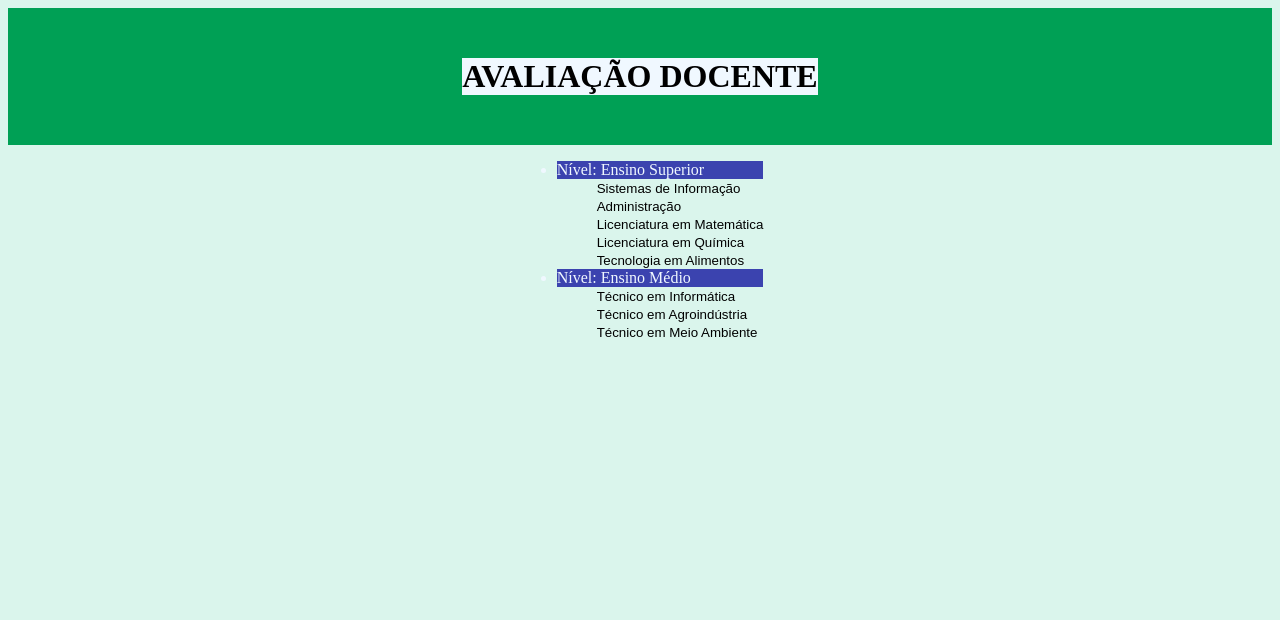
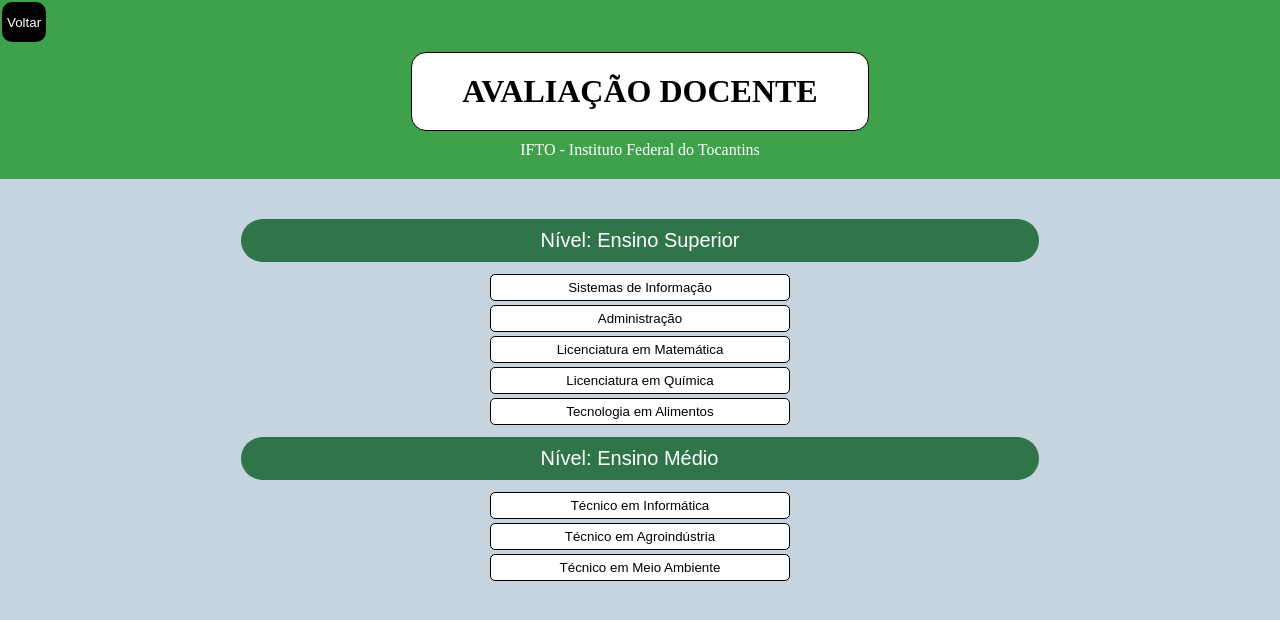
Before and after one commit to FelipeOliveiraX/LTP-3_Project, a Flask app: page /cursos in a window 1280 px wide. Shown: the top 620 px of the page. Run offline with Flask 3, Linux system fonts and the light colour scheme; a user stored in the database is signed in.

Commit message:
versão de apresentacao LTP3

```diff
--- a/app.py
+++ b/app.py
@@ -119,7 +119,7 @@ def materias(curso_titulo):
     id_curso = request.form.get('id_curso') # recebe o IDCurso passado pela página anterior
     curso = Cursos.query.get(id_curso) # busca qual o curso, baseado no IDCurso
     materias = Materias.query.filter_by(IDCurso=id_curso).all() # recupera as matérias relacionadas a este curso com base no IDCurso
-
+    print(curso.Titulo)
     # carrega o nome do professor para cada matéria
     for materia in materias:
         professor = Professores.query.get(materia.IDProfessor)
--- a/static/cursos.css
+++ b/static/cursos.css
@@ -1,27 +1,90 @@
+* {
+    padding: 0;
+    margin: 0;
+    box-sizing: border-box;
+    text-decoration: none;
+}
 body{
-    background-color: rgb(218, 245, 236);
+    background-color: #c5d4de;
 }
 header{
     display: flex;
     justify-content: center;
-    background-color: rgb(0, 160, 85);
+    flex-direction: column;
+    align-items: center;
+    background-color: #3fa14c;
 }
+header .back{
+    display: flex;
+    justify-content: flex-start;
+    width:100%;
+    background-color:  #3fa14c;
+    top: 0;
+    height:50px;
+}
+
+header .back button{
+    transition: background-color 0.2s ease;
+    background-color: #000;
+    border: none;
+    color: white;
+    padding: 5px;
+    height:40px;
+    margin: 2px 2px;
+    cursor: pointer;
+    border-radius: 10px;
+}
+header .back button:hover{
+    background-color: #5e5e5e;
+}
+
 header h1{
-    background-color: aliceblue;
-    margin-top: 50px;
-    margin-bottom: 50px;
+    background-color: #FFF;
+    margin-top: 2px;
+    margin-bottom: 10px;
+    border-radius: 15px;
+    border:0.1px solid black;
+    padding:20px 50px;
 }
+header p{
+    color: #FFF;
+    margin-bottom: 20px;
+
+}
+
 
 main{
     display: flex;
     justify-content: center;
+    align-items: center;
+    margin-top:30px;
+    font-family: 'Sora', sans-serif;
 
 }
 main .title{
-    color: aliceblue;
-    background-color: rgb(59, 67, 175);
+    color: #FFF;
+    background-color: #2f7549;
+    margin:10px;
+    padding:10px 300px;
+    list-style-type: none;
+    border-radius: 50px;
+    font-size: 20px;
 }
-.bloco{
+main .bloco{
     display: flex;
-  flex-wrap: wrap;
+    justify-content: space-around;
 }
+main button {
+    transition: background-color 0.2s ease;
+    border: solid 1px;
+    border-radius: 5px;
+    background-color: white;
+    padding:5px 30px;
+    width:300px;
+    margin:2px;
+}
+main button:hover{
+
+    background-color: #a1abb5;
+    width:320px;
+}
--- a/templates/cursos.html
+++ b/templates/cursos.html
@@ -8,7 +8,11 @@
 </head>
 <body>
     <header>
+        <div class="back">
+            <a href='/'><button>Voltar</button></a>
+        </div>
          <h1>AVALIAÇÃO DOCENTE</h1>
+         <p>IFTO - Instituto Federal do Tocantins</p>
     </header>
    <main>
         <ul>
@@ -19,7 +23,7 @@
                         <li class="bloco">
                             <form action="{{ url_for('materias', curso_titulo=curso.Titulo) }}" method="post">
                                 <input type="hidden" name="id_curso" value="{{ curso.IDCurso }}">
-                                <button type="submit" style="background: none; border: none; padding: 0; margin: 0; cursor: pointer;">
+                                <button type="submit">
                                     {{ curso.Titulo }}
                                 </button>
                             </form>
--- a/templates/index.html
+++ b/templates/index.html
@@ -11,6 +11,6 @@
     <h2>Seja bem-vindo(a) ao Sistema de Avaliação de Docentes.</h2>
     <a href='/cursos'><button>Avaliar</button></a>
     <a href='/resultados'><button>Resultados</button></a>
-    <a href='/logout'><button class="button-logout">Logout</button></a>
+    <a href='/logout'><button class="button-logout">Sair</button></a>
 </body>
 </html>
--- a/templates/materias.html
+++ b/templates/materias.html
@@ -8,6 +8,9 @@
 </head>
 <body>
     <header>
+        <div class="back">
+            <a href='/cursos'><button>Voltar</button></a>
+        </div>
         <h1>{{ curso.Titulo }}</h1>
         <h3>Disciplinas</h3>
     </header>
@@ -15,8 +18,9 @@
     <main>
         {% for periodo, materias_do_periodo in materias_por_periodo.items() %}
             <li>
-                <h4>{{ periodo }}º Período</h4>
+
                 <ul>
+                    <h4>{{ periodo }}º Período</h4>
                     {% for materia in materias_do_periodo %}
                         <li>
                             <form action="{{ url_for('avaliacao') }}" method="post">
```
Also changed, not shown: static/materias.css (+68 -10 lines), instance/database.db.
